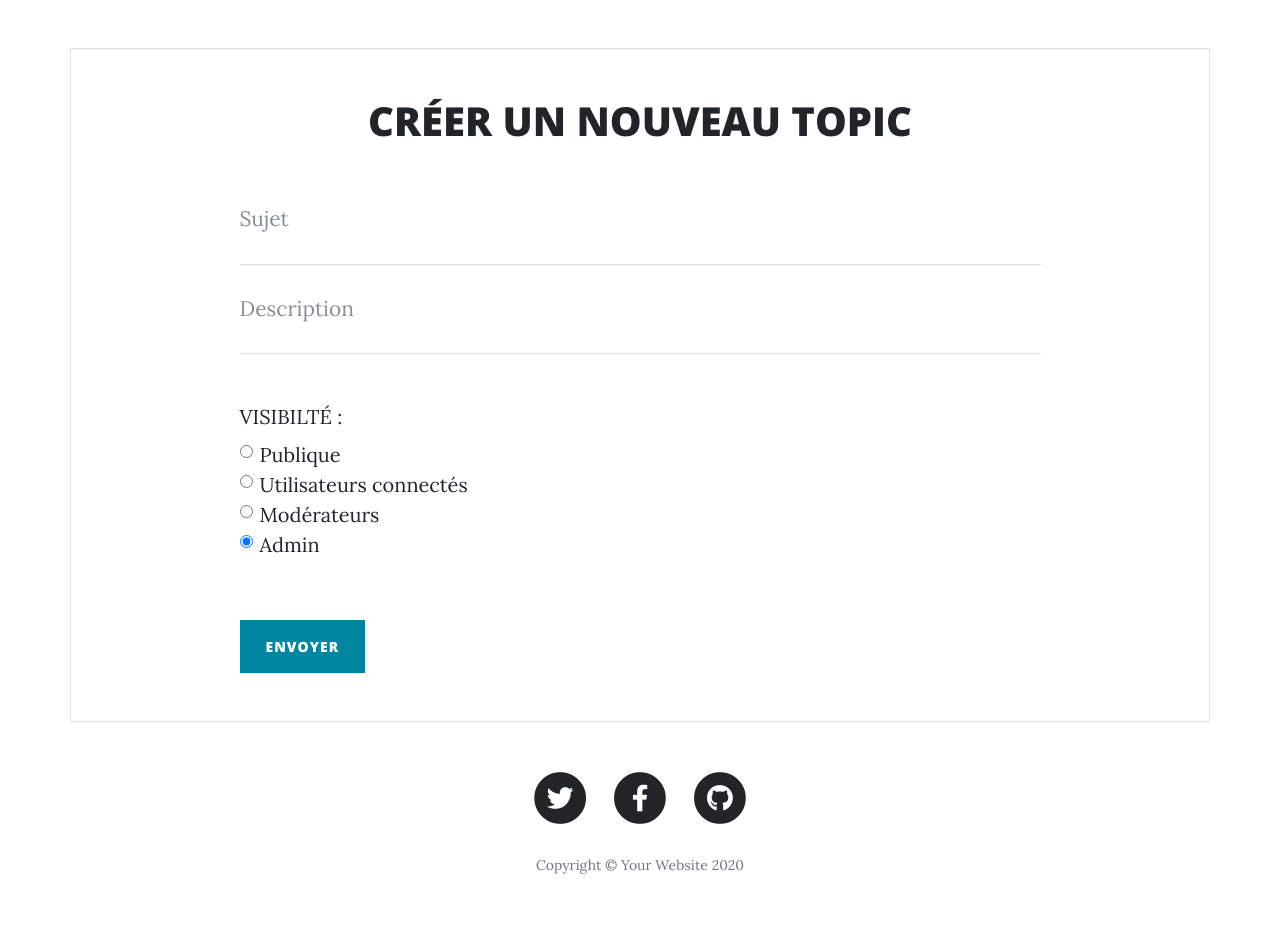
After one commit to gaspard-lonchampt/forum, a PHP site: template include/pages/formulaire_creation_topic.php in a window 1280 px wide. The commit adds this page. Run offline with PHP 8.4, Linux system fonts and the light colour scheme; the template is opened without the code that fills it, so the values that code supplies are empty.

Commit message:
ensemble des fonction ok, mise en place du form création de topics

```diff
--- /dev/null
+++ b/include/pages/formulaire_creation_topic.php
@@ -0,0 +1,80 @@
+
+<div id='form1' class="container d-flex align-items-center mt-5 border pt-5 pb-5">
+    <div  class="row  h-75 d-flex align-items-center  mx-auto w-75">
+      <div class=" col-12   d-flex flex-column justify-content-center ">
+
+
+
+
+
+        <form name="connexion"  action="profil.php"  method="post">
+        <h1 class="text-uppercase text-center mb-3">créer un nouveau topic</h1>
+
+                <p class="text-center text-primary"><?php if(isset($login_modifie)){echo $login_modifie;}?></p>
+                <p class="text-center text-primary"><?php if(isset($mot_passe_change)){echo $mot_passe_change;}?></p>
+                <p class="text-center text-danger"><?php if(isset($champs_vides)){echo $champs_vides;}?></p>
+                <p class="text-center text-danger"><?php if(isset($login_deja_pris)){echo $login_deja_pris;}?></p>
+                <p class="text-center text-danger"><?php if(isset($mdp_pas_identiques)){echo $mdp_pas_identiques;}?></p>
+                <p class="text-center text-danger"><?php if(isset($erreur_format_mdp)){echo $erreur_format_mdp;}?></p>
+                <p class="text-center text-danger"><?php if(isset($tous_champs_vides)){echo $tous_champs_vides;}?></p>
+
+
+
+                <fieldset>
+          <div class="control-group">
+            <div class="form-group col-xs-12 floating-label-form-group controls">
+              <label>Sujet</label>
+              <input type="text" class="form-control" placeholder="Sujet" name="Sujet"  data-validation-required-message="Veuillez saisir le sujet.">
+              <p class="help-block text-danger"></p>
+            </div>
+          </div>
+
+          <div class="control-group">
+            <div class="form-group col-xs-12 floating-label-form-group controls">
+              <label>Description</label>
+              <input type="text" class="form-control" placeholder="Description" name="Description"  data-validation-required-message="Veuillez saisir votre mot de passe.">
+              <p class="help-block text-danger"></p>
+            </div>
+          </div>
+
+
+          <p class='text-uppercase mt-5  mb-2'>visibilté :</p>
+
+          <div class="form-check">
+            <input class="form-check-input" type="radio" name="exampleRadios" id="exampleRadios1" value="option1" checked>
+            <label class="form-check-label" for="exampleRadios1">
+                Publique
+            </label>
+            </div>
+
+            <div class="form-check">
+            <input class="form-check-input" type="radio" name="exampleRadios" id="exampleRadios2" value="option2">
+            <label class="form-check-label" for="exampleRadios2">
+                Utilisateurs connectés
+            </label>
+            </div>
+
+            <div class="form-check disabled">
+            <input class="form-check-input" type="radio" name="exampleRadios" id="exampleRadios3" value="option3" >
+            <label class="form-check-label" for="exampleRadios3">
+                Modérateurs
+            </label>
+            </div>
+
+            <div class="form-check disabled">
+            <input class="form-check-input" type="radio" name="exampleRadios" id="exampleRadios4" value="option4" checked>
+            <label class="form-check-label" for="exampleRadios4">
+                Admin
+            </label>
+            </div>
+
+          <br>
+          <p class="text-center text-danger"><?php if(isset($saisir_password)){echo $saisir_password;}?></p>
+          <p class="text-center text-danger"><?php if(isset($erreur_password)){echo $erreur_password;}?></p>
+
+          <div id="success"></div>
+          <button type="submit" name="submit" class="btn btn-primary" id="sendMessageButton">ENVOYER</button>
+        </form>
+      </div>
+    </div>
+  </div>
```
Also changed, not shown: classe/class-topic.php (+136 -3 lines), include/pages/topics.php (+32 -26 lines).
